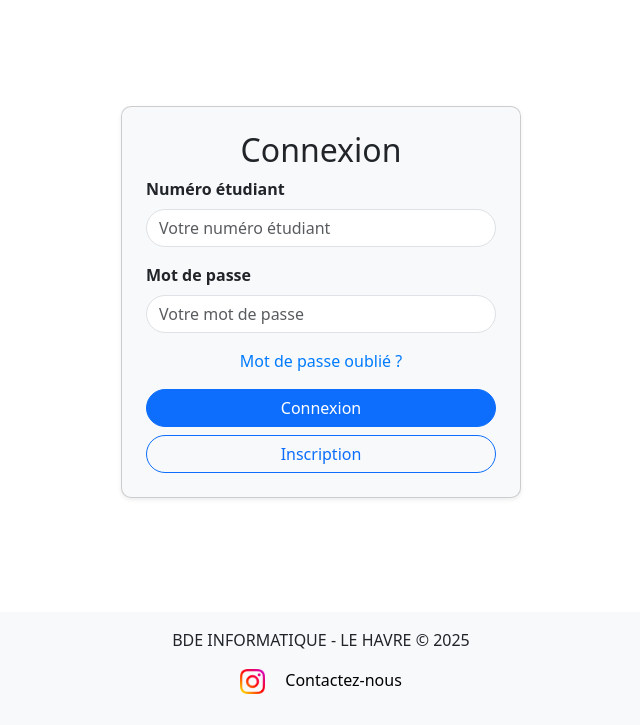
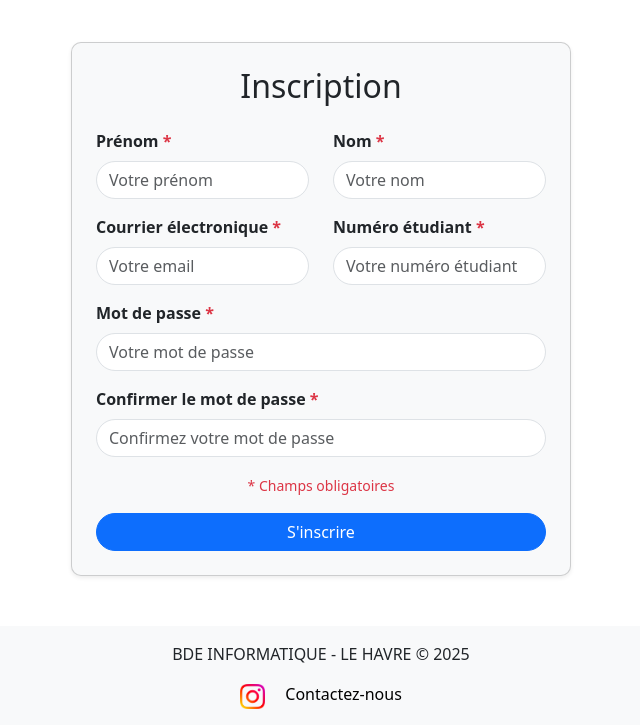
Before and after one commit to ThibaultMangeant/SiteWebBDE, a PHP site: template app/views/utilisateur/register.html.twig in a window 1280 px wide. Shown: the part 126-851 px from the top of the page, without its empty margins (319-959 px from the left). Before the commit the page ends 820 px from the top, so only its background shows below. Run offline with PHP 8.4, Linux system fonts and the light colour scheme; the template is opened without the code that fills it, so the values that code supplies are empty; some libraries are stand-ins or nearby versions.

Commit message:
maj register et login

```diff
--- a/app/views/utilisateur/register.html.twig
+++ b/app/views/utilisateur/register.html.twig
@@ -1,11 +1,9 @@
 {% extends '_template/base.html.twig' %}
-
 
 {% block body %}
 <div class="container d-flex justify-content-center align-items-center" style="min-height: 65vh;">
-    <div class="card p-4 shadow-sm" style="width: 100%; max-width: 400px; background-color: #f8f9fa; border-radius: 10px;">
-        <h2 class="text-center ">Connexion</h2>
-
+    <div class="card p-4 shadow-sm" style="width: 100%; max-width: 500px; background-color: #f8f9fa; border-radius: 10px;">
+        <h2 class="text-center mb-4">Inscription</h2>
         <!-- Message d'erreur à afficher si besoin -->
         {% if error %}
             <div class="alert alert-danger text-center" role="alert">
@@ -13,21 +11,40 @@
             </div>
         {% endif %}
 
-        <form method="post" action="login.php">
-            <div class="mb-3">
-                <label for="text" class="form-label fw-bold">Numéro étudiant</label>
-                <input type="text" class="form-control rounded-pill" id="numero_etudiant" name="numero_etudiant" placeholder="Votre numéro étudiant" required>
+        <form method="post" action="register.php">
+            <div class="row mb-3">
+                <div class="col">
+                    <label for="prenom" class="form-label fw-bold">Prénom <span class="text-danger">*</span></label>
+                    <input type="text" class="form-control rounded-pill" id="prenom" name="prenom" placeholder="Votre prénom" required>
+                </div>
+                <div class="col">
+                    <label for="nom" class="form-label fw-bold">Nom <span class="text-danger">*</span></label>
+                    <input type="text" class="form-control rounded-pill" id="nom" name="nom" placeholder="Votre nom" required>
+                </div>
+            </div>
+            <div class="row mb-3">
+                <div class="col">
+                    <label for="email" class="form-label fw-bold">Courrier électronique <span class="text-danger">*</span></label>
+                    <input type="email" class="form-control rounded-pill" id="email" name="email" placeholder="Votre email" required>
+                </div>
+                <div class="col">
+                    <label for="numero_etudiant" class="form-label fw-bold">Numéro étudiant <span class="text-danger">*</span></label>
+                    <input type="text" class="form-control rounded-pill" id="numero_etudiant" name="numero_etudiant" placeholder="Votre numéro étudiant" required>
+                </div>
             </div>
             <div class="mb-3">
-                <label for="password" class="form-label fw-bold">Mot de passe</label>
+                <label for="password" class="form-label fw-bold">Mot de passe <span class="text-danger">*</span></label>
                 <input type="password" class="form-control rounded-pill" id="password" name="password" placeholder="Votre mot de passe" required>
             </div>
+            <div class="mb-3">
+                <label for="confirm_password" class="form-label fw-bold">Confirmer le mot de passe <span class="text-danger">*</span></label>
+                <input type="password" class="form-control rounded-pill" id="confirm_password" name="confirm_password" placeholder="Confirmez votre mot de passe" required>
+            </div>
             <div class="text-center mb-3">
-                <a href="#" class="text-decoration-none" style="color: #007bff;">Mot de passe oublié ?</a>
+                <small class="text-danger">* Champs obligatoires</small>
             </div>
             <div class="d-grid gap-2">
-                <button type="submit" class="btn btn-primary rounded-pill">Connexion</button>
-                <a href="register.php" class="btn btn-outline-primary rounded-pill">Inscription</a>
+                <button type="submit" class="btn btn-primary rounded-pill">S'inscrire</button>
             </div>
         </form>
     </div>
```
Also changed, not shown: app/views/utilisateur/login.html.twig (+13 -7 lines).
